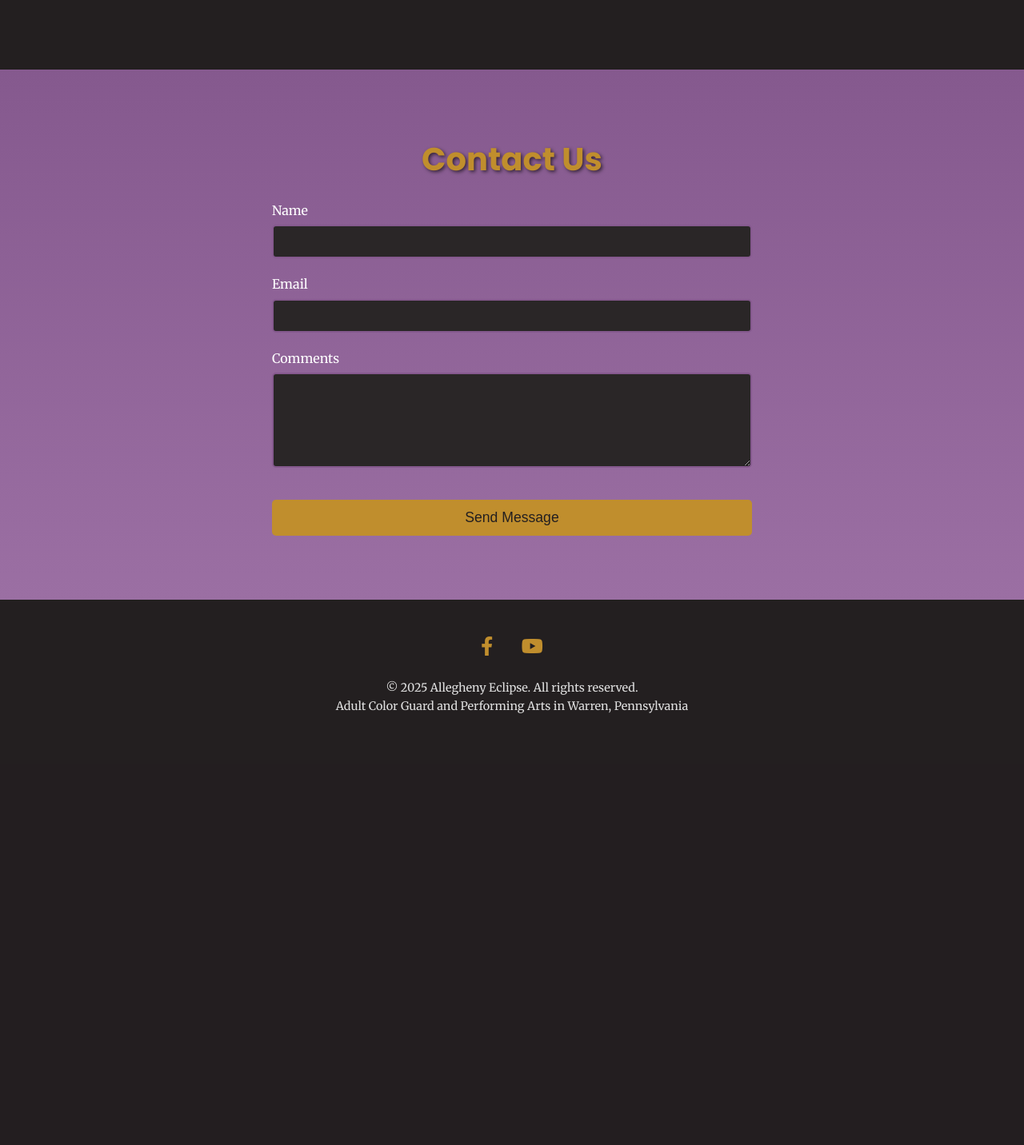
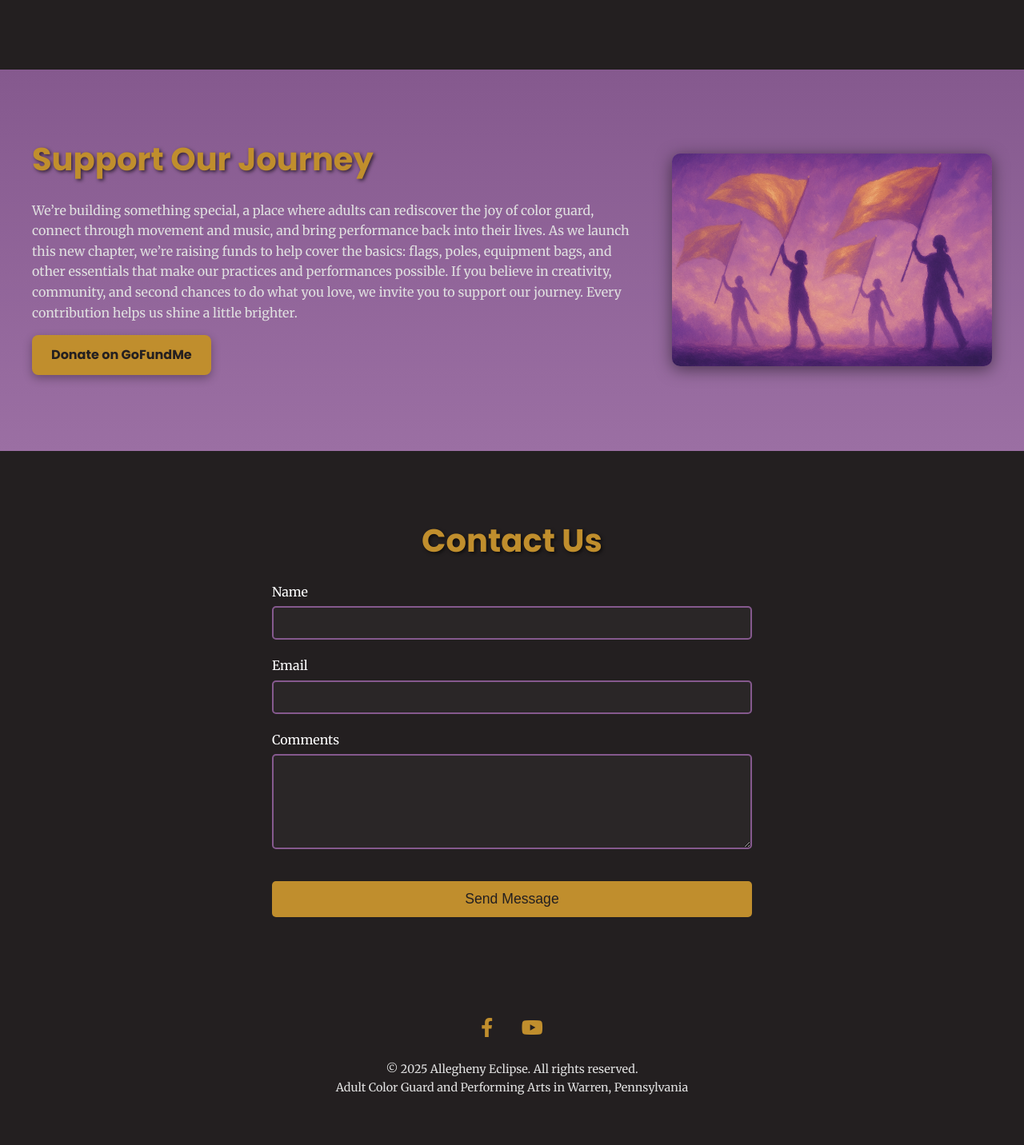
Before and after one commit to ds2600/allegheny-eclipse, a PHP site: page / in a window 1280 px wide. Shown: the part 2110-3542 px from the top of the page at 80% size. Before the commit the page ends 3002 px from the top, so only its background shows below. Run offline with PHP 8.4, Linux system fonts and the light colour scheme; data that the repository does not hold is empty; a map, chart or similar area stays blank; some libraries are stand-ins or nearby versions.

Commit message:
Feature/add gofundme (#1)
* move GTAG to env

* added gofundme section to home

* feat: added complete support section

* added gtag to gfm link

---------

Co-authored-by: ds2600 <bill@ishiganto.com>

```diff
--- a/inc/navbar.php
+++ b/inc/navbar.php
@@ -15,6 +15,7 @@ $base_url = ($current_page === 'index.php' || $current_page === '') ? '' : 'inde
                     <li><a href="<?php echo $base_url; ?>#hero">Home</a></li>
                     <li><a href="<?php echo $base_url; ?>#about">About</a></li>
                     <li><a href="<?php echo $base_url; ?>#calendar">Calendar</a></li>
+                    <li><a href="<?php echo $base_url; ?>#support">Support</a></li>
                     <li><a href="<?php echo $base_url; ?>#contact">Contact</a></li>
                 </ul>
             </div>
--- a/public/css/styles.css
+++ b/public/css/styles.css
@@ -220,6 +220,7 @@ a {
     max-width: 400px;
     border-radius: 10px;
     box-shadow: 0 4px 20px rgba(0, 0, 0, 0.5);
+    transition: transform 0.3s ease-out;
 }
 
 .about-img:hover {
@@ -335,12 +336,57 @@ a {
     margin-bottom: 10px;
 }
 
-
+/* Support Section */
+.support {
+    padding: 80px 20px;
+    background: linear-gradient(to bottom, var(--primary-purple), var(--light-purple));
+}
+.support-container {
+    display: flex;
+    align-items: center;
+    gap: 40px;
+    max-width: 1200px;
+    margin: 0 auto;
+}
+.support-img {
+    max-width: 400px;
+    border-radius: 10px;
+    box-shadow: 0 4px 20px rgba(0, 0, 0, 0.5);
+    transition: transform 0.3s ease-out;
+}
+.support-img:hover {
+    transform: scale(1.05);
+    transition: transform 0.3s ease;
+}
+.support-text {
+    flex: 1;
+}
+.support-text h2 {
+    font-size: 2.5rem;
+    margin-bottom: 20px;
+    transition: transform 0.2s ease-out;
+}
+.support-text h2:hover {
+    transform: rotate(2deg);
+    transition: transform 0.2s ease;
+}
+.support-text p {
+    margin-bottom: 15px;
+}
+.support-link {
+    font-size: 1.1rem;
+    font-weight: bold;
+    transition: color 0.3s ease;
+}
+.support-link:hover {
+    color: var(--gold-darker);
+}
 
 /* Contact Section */
 .contact {
     padding: 80px 20px;
-    background: linear-gradient(to bottom, var(--primary-purple), var(--light-purple));
+/*    border-bottom: 2px solid var(--gold);
+    background: linear-gradient(to bottom, var(--primary-purple), var(--light-purple));*/
 }
 
 .contact-container {
@@ -356,7 +402,7 @@ a {
 }
 
 .contact h2:hover {
-    transform: rotate(2deg);
+    transform: rotate(-2deg);
     transition: transform 0.2s ease;
 }
 
@@ -474,6 +520,43 @@ a {
     margin-bottom: 5px;
 }
 
+.btn {
+    display: inline-block;
+    padding: 12px 24px;
+    background: var(--gold);
+    color: var(--off-black);
+    font-size: 1rem;
+    font-family: 'Poppins', sans-serif;
+    font-weight: 600;
+    border: none;
+    border-radius: 8px;
+    box-shadow: 0 4px 12px rgba(0, 0, 0, 0.3);
+    cursor: pointer;
+    text-align: center;
+    text-decoration: none;
+    transition: background 0.3s ease, color 0.3s ease, transform 0.2s ease;
+}
+
+.btn:hover {
+    background: var(--primary-purple);
+    color: var(--white);
+    transform: scale(1.03);
+}
+
+.btn:active {
+    transform: scale(0.98);
+    background: var(--gold-darker);
+}
+
+.btn:disabled,
+.btn[disabled] {
+    background: var(--off-black-lighter);
+    color: var(--text-light);
+    cursor: not-allowed;
+    opacity: 0.6;
+    pointer-events: none;
+}
+
 /* Responsive Design */
 
 @media (max-width: 960px) {
@@ -514,12 +597,15 @@ a {
     }
 
 
-    .about-container {
+    .about-container,
+    .support-container {
         flex-direction: column;
     }
 
     .about-img,
-    .about-text {
+    .support-img,
+    .about-text,
+    .support-text {
         width: 100%;
     }
 
@@ -546,6 +632,7 @@ a {
 @media (max-width: 480px) {
     .about-text h2,
     .calendar h2,
+    .support-text h2,
     .contact h2 {
         font-size: 2rem;
     }
--- a/public/index.php
+++ b/public/index.php
@@ -6,13 +6,13 @@ require '../inc/init.php';
 <head>
 
 <!-- Google tag (gtag.js) -->
-<script async src="https://www.googletagmanager.com/gtag/js?id=G-RKW74QFNX7"></script>
+<script async src="https://www.googletagmanager.com/gtag/js?id=<?php echo $_ENV['GA_TRACKING_ID']; ?>"></script>
 <script>
   window.dataLayer = window.dataLayer || [];
   function gtag(){dataLayer.push(arguments);}
   gtag('js', new Date());
 
-  gtag('config', 'G-RKW74QFNX7');
+  gtag('config', <?php echo '\''.$_ENV['GA_TRACKING_ID'].'\''; ?>);
 </script>
 
 
@@ -65,11 +65,20 @@ include '../inc/navbar.php';
     <section id="calendar" class="calendar">
         <div class="calendar-container">
             <h2>Upcoming Events</h2>
-            <!-- Replace the src URL with your Google Calendar embed link -->
             <iframe src="https://calendar.google.com/calendar/embed?height=800&wkst=1&ctz=America%2FNew_York&showPrint=0&showTitle=0&showCalendars=0&title=Allegheny%20Eclipse&mode=AGENDA&src=MGZlMDUxOGIzNmNjZTIxMzcwNGJjM2ZhOTlhMTVjNmI2NDE5ZjIzOTBiMTQ5MzI3MmM0YzNhMWQzNzZiZmNkNEBncm91cC5jYWxlbmRhci5nb29nbGUuY29t&color=%239E69AF" class="calendar-iframe" frameborder="0" scrolling="no"></iframe>
         </div>
     </section>
-
+    <!-- Support Us Section -->
+    <section id="support" class="support">
+        <div class="support-container">
+            <div class="support-text">
+                <h2>Support Our Journey</h2>
+                <p>We’re building something special, a place where adults can rediscover the joy of color guard, connect through movement and music, and bring performance back into their lives. As we launch this new chapter, we’re raising funds to help cover the basics: flags, poles, equipment bags, and other essentials that make our practices and performances possible. If you believe in creativity, community, and second chances to do what you love, we invite you to support our journey. Every contribution helps us shine a little brighter.</p>
+                <p><a href="https://gofund.me/a6574d11" onclick="gtag('event', 'click', { 'event_category': 'External Link', 'event_label': 'GoFundMe Campaign Click', 'value': 1 });" target="_blank" class="btn support-link">Donate on GoFundMe</a></p>
+            </div>
+            <img src="img/eclipse_support.png" alt="Support Allegheny Eclipse" class="support-img">
+        </div>
+    </section>
     <!-- Contact Section -->
     <section id="contact" class="contact">
         <div class="contact-container">
```
Also changed, not shown: public/img/eclipse_support.png (added).
